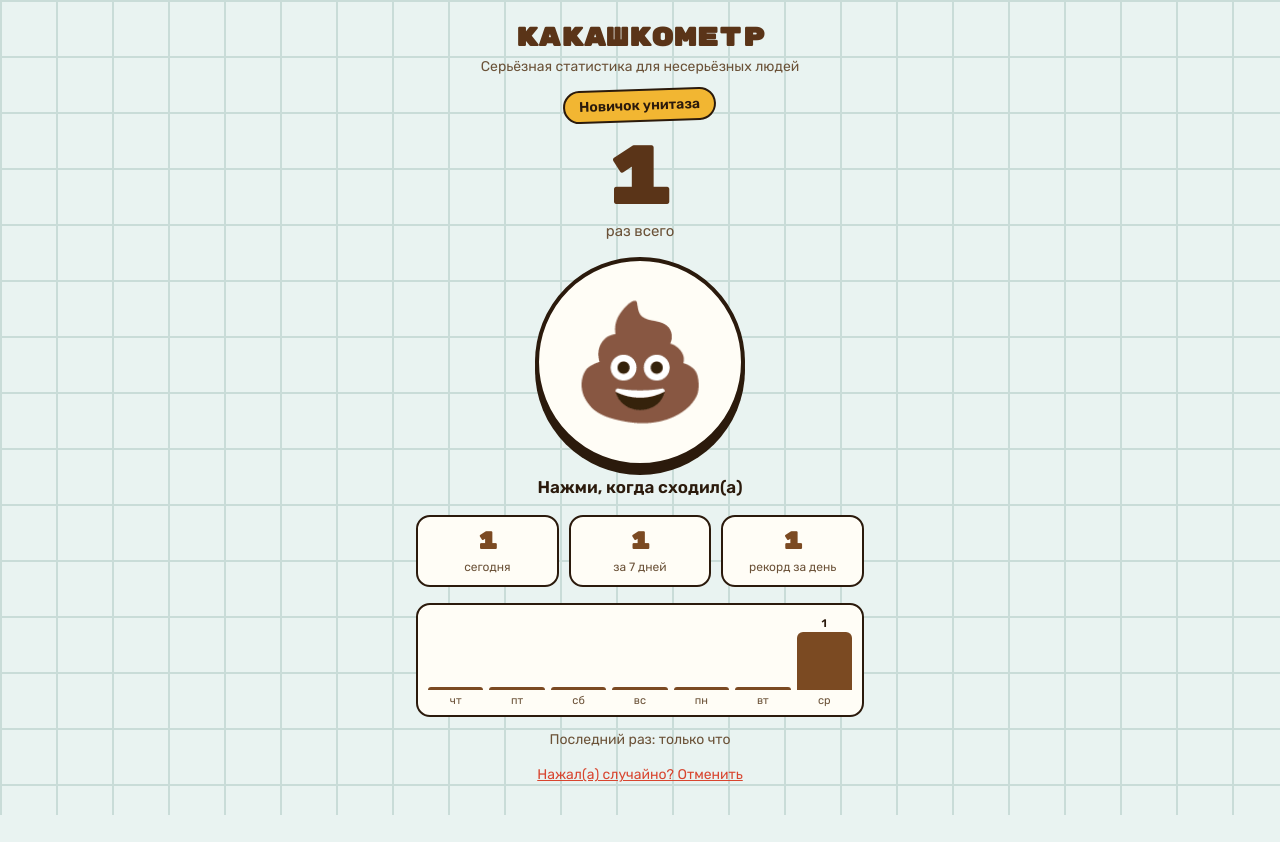
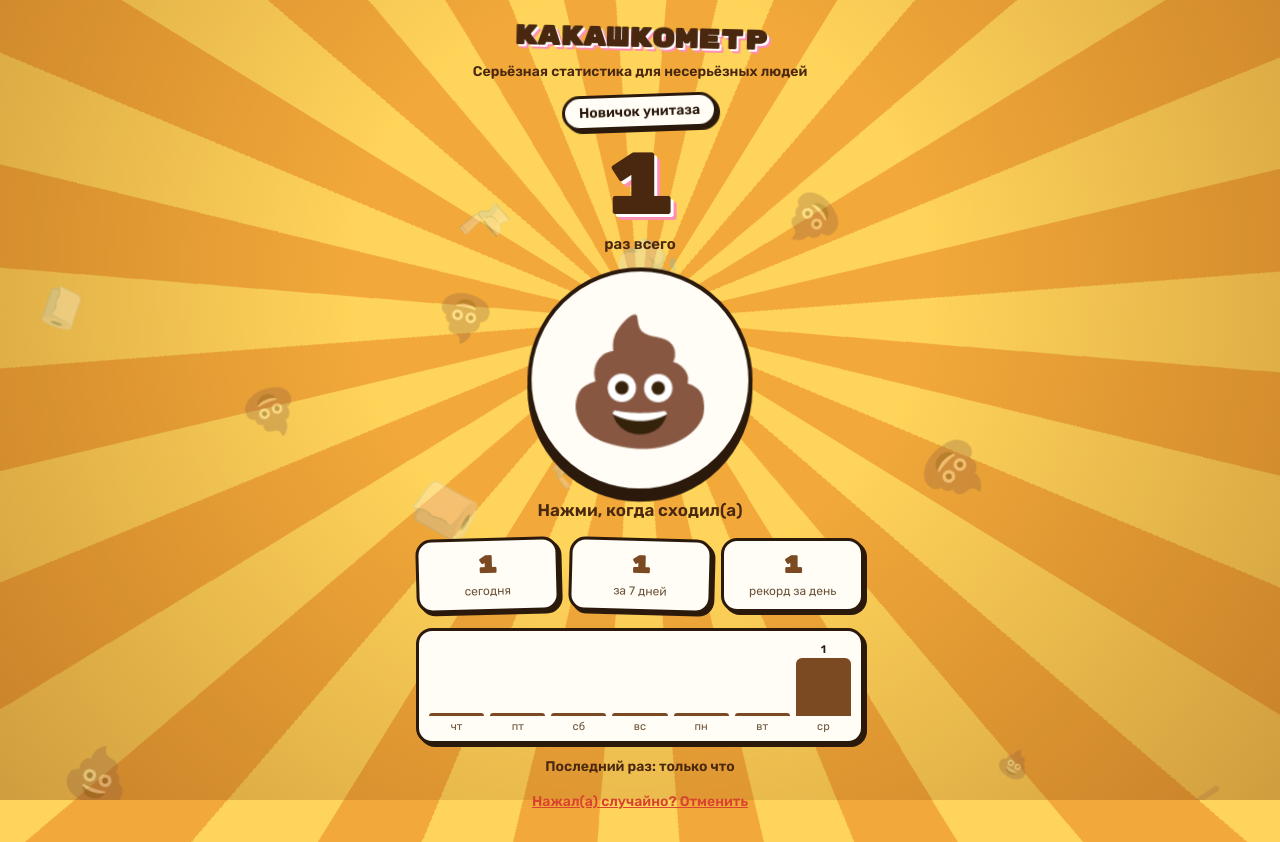
Before and after one commit to Yupilil/poop, a plain HTML site: page index.html in a window 1280 px wide. Both pictures are taken after a click on the button "Отметить поход". Before the commit the page ends 815 px from the top, so only its background shows below. Drawn offline with Linux system fonts and the light colour scheme.

Commit message:
Add files via upload

```diff
--- a/index.html
+++ b/index.html
@@ -7,100 +7,108 @@
 <script src="https://telegram.org/js/telegram-web-app.js"></script>
 <link href="https://fonts.googleapis.com/css2?family=Rubik:wght@400;600&family=Rubik+Mono+One&display=swap" rel="stylesheet">
 <style>
-:root{
-  --tile:#e9f3f1; --grout:#c9dcd8; --brown:#5a3418; --choc:#7b4a22;
-  --mustard:#f2b632; --paper:#fffdf6; --ink:#2b1a0c; --red:#d8452f;
-}
+:root{--brown:#4a2810;--choc:#7b4a22;--mustard:#f7c948;--paper:#fffdf6;--ink:#2b1a0c;--red:#d8452f;--pink:#ff8fb1}
 *{box-sizing:border-box;-webkit-tap-highlight-color:transparent}
-html,body{margin:0;min-height:100%}
-body{
-  font-family:'Rubik',system-ui,sans-serif;color:var(--ink);
-  background-color:var(--tile);
-  background-image:linear-gradient(var(--grout) 2px,transparent 2px),linear-gradient(90deg,var(--grout) 2px,transparent 2px);
-  background-size:56px 56px;
-  padding:env(safe-area-inset-top,0) 16px calc(env(safe-area-inset-bottom,0) + 24px);
-  max-width:480px;margin:0 auto;text-align:center;
-}
-h1{font-family:'Rubik Mono One',Impact,sans-serif;font-size:26px;margin:22px 0 4px;color:var(--brown);letter-spacing:.5px}
-.sub{margin:0 0 14px;font-size:14px;color:#6b5238}
-.rank{display:inline-block;background:var(--mustard);color:var(--ink);font-weight:600;font-size:14px;padding:6px 14px;border-radius:99px;border:2px solid var(--ink);transform:rotate(-2deg)}
-.total{font-family:'Rubik Mono One',Impact,sans-serif;font-size:84px;line-height:1;margin:14px 0 0;color:var(--brown)}
-.total small{display:block;font-family:'Rubik',sans-serif;font-size:15px;color:#6b5238;margin-top:4px}
-.btn{
-  position:relative;width:210px;height:210px;margin:18px auto 10px;border-radius:50%;
-  background:var(--paper);border:4px solid var(--ink);box-shadow:0 8px 0 var(--ink);
-  font-size:112px;line-height:1;cursor:pointer;display:block;padding:0;
-  transition:transform .08s,box-shadow .08s;
-}
-.btn:active,.btn.pop{transform:translateY(8px) scale(.96);box-shadow:0 0 0 var(--ink)}
-.cta{font-weight:600;font-size:17px;margin:4px 0 18px}
+html,body{margin:0;min-height:100%;overflow-x:hidden}
+body{font-family:'Rubik',system-ui,sans-serif;color:var(--ink);background:#f2b632}
+/* вращающиеся лучи */
+.rays{position:fixed;left:50%;top:40%;width:260vmax;height:260vmax;margin:-130vmax 0 0 -130vmax;z-index:0;
+  background:repeating-conic-gradient(#ffd45a 0 9deg,#f2a93a 9deg 18deg);animation:spin 90s linear infinite}
+.vig{position:fixed;inset:0;z-index:0;background:radial-gradient(circle at 50% 35%,transparent 35%,rgba(120,55,10,.35) 100%)}
+@keyframes spin{to{transform:rotate(360deg)}}
+/* плавающий фон */
+.bg{position:fixed;inset:0;z-index:1;pointer-events:none;overflow:hidden}
+.bg span{position:absolute;bottom:-60px;opacity:.28;animation:drift linear infinite}
+@keyframes drift{from{transform:translateY(0) rotate(0)}to{transform:translateY(-120vh) rotate(360deg)}}
+.app{position:relative;z-index:2;max-width:480px;margin:0 auto;text-align:center;
+  padding:env(safe-area-inset-top,0) 16px calc(env(safe-area-inset-bottom,0) + 24px)}
+h1{font-family:'Rubik Mono One',Impact,sans-serif;font-size:27px;margin:22px 0 4px;color:var(--brown);
+  text-shadow:2px 2px 0 #fff,4px 4px 0 var(--pink);display:inline-block;animation:wob 3s ease-in-out infinite}
+@keyframes wob{0%,100%{transform:rotate(-2deg)}50%{transform:rotate(2deg)}}
+.sub{margin:4px 0 14px;font-size:14px;font-weight:600;color:var(--brown)}
+.rank{display:inline-block;background:var(--paper);font-weight:600;font-size:14px;padding:6px 14px;border-radius:99px;border:3px solid var(--ink);box-shadow:3px 3px 0 var(--ink);transform:rotate(-2deg)}
+.total{font-family:'Rubik Mono One',Impact,sans-serif;font-size:88px;line-height:1;margin:14px 0 0;color:var(--brown);text-shadow:3px 3px 0 #fff,6px 6px 0 var(--pink)}
+.total small{display:block;font-family:'Rubik',sans-serif;font-size:15px;font-weight:600;text-shadow:none;margin-top:6px}
+.total.bump{animation:bump .35s}
+@keyframes bump{40%{transform:scale(1.25) rotate(-4deg)}}
+.btn{position:relative;width:220px;height:220px;margin:18px auto 10px;border-radius:50%;
+  background:var(--paper);border:4px solid var(--ink);box-shadow:0 9px 0 var(--ink);
+  font-size:120px;line-height:1;cursor:pointer;display:block;padding:0;transition:transform .08s,box-shadow .08s;animation:idle 2.2s ease-in-out infinite}
+@keyframes idle{0%,100%{transform:rotate(-3deg) scale(1)}50%{transform:rotate(3deg) scale(1.04)}}
+.btn:active{animation:none;transform:translateY(9px) scale(.95);box-shadow:0 0 0 var(--ink)}
+.cta{font-weight:600;font-size:17px;margin:6px 0 18px;color:var(--brown)}
 .stats{display:grid;grid-template-columns:repeat(3,1fr);gap:10px;margin-bottom:16px}
-.stat{background:var(--paper);border:2px solid var(--ink);border-radius:14px;padding:10px 4px}
+.stat{background:var(--paper);border:3px solid var(--ink);border-radius:16px;padding:10px 4px;box-shadow:3px 3px 0 var(--ink)}
+.stat:nth-child(2){transform:rotate(1.5deg)}.stat:nth-child(1){transform:rotate(-1.5deg)}
 .stat b{display:block;font-family:'Rubik Mono One',Impact,sans-serif;font-size:24px;color:var(--choc)}
 .stat span{font-size:12px;color:#6b5238}
-.week{background:var(--paper);border:2px solid var(--ink);border-radius:14px;padding:12px 10px 8px;margin-bottom:14px}
+.week{background:var(--paper);border:3px solid var(--ink);border-radius:16px;padding:12px 10px 8px;margin-bottom:14px;box-shadow:3px 3px 0 var(--ink)}
 .bars{display:flex;align-items:flex-end;justify-content:space-between;height:90px;gap:6px}
 .bar{flex:1;display:flex;flex-direction:column;justify-content:flex-end;align-items:center;height:100%;font-size:11px;color:#6b5238}
 .bar i{display:block;width:100%;background:var(--choc);border-radius:6px 6px 0 0;min-height:3px;transition:height .25s}
 .bar em{font-style:normal;font-weight:600;color:var(--ink);margin-bottom:2px}
 .bar u{text-decoration:none;margin-top:4px}
-.last{font-size:14px;color:#6b5238;margin:0 0 10px}
-.undo{background:none;border:0;font:inherit;font-size:14px;color:var(--red);text-decoration:underline;padding:8px;cursor:pointer}
+.last{font-size:14px;font-weight:600;color:var(--brown);margin:0 0 10px}
+.undo{background:none;border:0;font:inherit;font-size:14px;font-weight:600;color:var(--red);text-decoration:underline;padding:8px;cursor:pointer}
 .undo:disabled{opacity:.35}
-.float{position:fixed;font-size:34px;pointer-events:none;animation:up .9s ease-out forwards}
-@keyframes up{from{opacity:1;transform:translateY(0) rotate(0)}to{opacity:0;transform:translateY(-140px) rotate(25deg)}}
-@media (prefers-reduced-motion:reduce){.float{animation:none;display:none}.btn{transition:none}}
+.float{position:fixed;font-size:34px;pointer-events:none;z-index:5;animation:up .9s ease-out forwards}
+@keyframes up{from{opacity:1;transform:translateY(0) rotate(0)}to{opacity:0;transform:translateY(-150px) rotate(30deg)}}
+/* праздник каждые 10 */
+.rain{position:fixed;top:-60px;z-index:20;pointer-events:none;animation:fall linear forwards}
+@keyframes fall{to{transform:translateY(115vh) rotate(var(--r))}}
+.party{position:fixed;inset:0;z-index:30;display:flex;align-items:center;justify-content:center;pointer-events:none}
+.party div{background:var(--paper);border:4px solid var(--ink);box-shadow:6px 6px 0 var(--ink);border-radius:22px;padding:18px 22px;max-width:86%;text-align:center;animation:pop 2.6s forwards}
+.party big{display:block;font-family:'Rubik Mono One',Impact,sans-serif;font-size:34px;color:var(--brown);text-shadow:2px 2px 0 var(--pink)}
+.party p{margin:8px 0 0;font-weight:600;font-size:16px}
+@keyframes pop{0%{transform:scale(0) rotate(-15deg)}12%{transform:scale(1.15) rotate(4deg)}20%{transform:scale(1) rotate(-2deg)}85%{transform:scale(1) rotate(2deg);opacity:1}100%{transform:scale(.6);opacity:0}}
+.shake{animation:shake .6s}
+@keyframes shake{20%{transform:translate(-6px,3px) rotate(-1deg)}40%{transform:translate(6px,-3px) rotate(1deg)}60%{transform:translate(-5px,2px)}80%{transform:translate(4px,-2px)}}
+@media (prefers-reduced-motion:reduce){.rays,.bg span,h1,.btn,.float,.rain,.shake{animation:none!important}.rain,.float{display:none}}
 </style>
 </head>
 <body>
+<div class="rays"></div><div class="vig"></div><div class="bg" id="bg"></div>
+<div class="app" id="app">
 <h1>Какашкометр</h1>
 <p class="sub">Серьёзная статистика для несерьёзных людей</p>
 <div class="rank" id="rank">…</div>
-<div class="total"><span id="total">0</span><small>раз всего</small></div>
-
+<div class="total" id="totalBox"><span id="total">0</span><small>раз всего</small></div>
 <button class="btn" id="btn" aria-label="Отметить поход">💩</button>
 <div class="cta">Нажми, когда сходил(а)</div>
-
 <div class="stats">
   <div class="stat"><b id="today">0</b><span>сегодня</span></div>
   <div class="stat"><b id="week">0</b><span>за 7 дней</span></div>
   <div class="stat"><b id="best">0</b><span>рекорд за день</span></div>
 </div>
-
 <div class="week"><div class="bars" id="bars"></div></div>
-
 <p class="last" id="last"></p>
 <button class="undo" id="undo">Нажал(а) случайно? Отменить</button>
+</div>
 
 <script>
 const tg = window.Telegram && Telegram.WebApp;
-if (tg) { try { tg.ready(); tg.expand(); tg.setHeaderColor('#e9f3f1'); tg.setBackgroundColor('#e9f3f1'); } catch(e){} }
+if (tg) { try { tg.ready(); tg.expand(); tg.setHeaderColor('#f2b632'); tg.setBackgroundColor('#f2b632'); } catch(e){} }
 
 const KEY = 'poop_v1';
 let state = { t: 0, d: {}, l: 0 };
+const hasCloud = () => tg && tg.CloudStorage && tg.isVersionAtLeast && tg.isVersionAtLeast('6.9');
 
-// Хранилище: облако Telegram (синхронизируется между устройствами), запасной вариант — localStorage
 function load(cb){
   const done = raw => { try { if (raw) state = Object.assign(state, JSON.parse(raw)); } catch(e){} cb(); };
-  if (tg && tg.CloudStorage && tg.isVersionAtLeast && tg.isVersionAtLeast('6.9')) {
-    tg.CloudStorage.getItem(KEY, (err, v) => done(err ? null : v));
-  } else {
-    let v = null; try { v = localStorage.getItem(KEY); } catch(e){}
-    done(v);
-  }
+  if (hasCloud()) tg.CloudStorage.getItem(KEY, (err, v) => done(err ? null : v));
+  else { let v = null; try { v = localStorage.getItem(KEY); } catch(e){} done(v); }
 }
 function save(){
   const raw = JSON.stringify(state);
-  if (tg && tg.CloudStorage && tg.isVersionAtLeast && tg.isVersionAtLeast('6.9')) {
-    tg.CloudStorage.setItem(KEY, raw, () => {});
-  } else {
-    try { localStorage.setItem(KEY, raw); } catch(e){}
-  }
+  if (hasCloud()) tg.CloudStorage.setItem(KEY, raw, () => {});
+  else { try { localStorage.setItem(KEY, raw); } catch(e){} }
 }
 
 const pad = n => String(n).padStart(2,'0');
 const dayKey = dt => dt.getFullYear()+'-'+pad(dt.getMonth()+1)+'-'+pad(dt.getDate());
 const $ = id => document.getElementById(id);
+const rnd = (a,b) => a + Math.random() * (b - a);
+const EMO = ['💩','💩','💩','🧻','💨','🚽','🪠'];
 
 function rankFor(n){
   if (n === 0) return 'Трон ждёт тебя';
@@ -150,20 +158,59 @@ function render(){
   $('last').textContent = ago(state.l);
   $('undo').disabled = !(state.d[today] > 0);
 }
-
 function prune(){
   const keys = Object.keys(state.d).sort();
   while (keys.length > 90) delete state.d[keys.shift()];
 }
 
+// фон: медленно плывущие какашки
+(function(){
+  let h = '';
+  for (let i = 0; i < 14; i++) {
+    h += '<span style="left:' + rnd(0,95).toFixed(0) + '%;font-size:' + rnd(24,56).toFixed(0) + 'px;animation-duration:' + rnd(14,30).toFixed(0) + 's;animation-delay:-' + rnd(0,30).toFixed(0) + 's">' + EMO[i % EMO.length] + '</span>';
+  }
+  $('bg').innerHTML = h;
+})();
+
 function burst(x, y){
   const el = document.createElement('div');
   el.className = 'float';
-  el.textContent = ['💩','💩','🧻','💨','🚽'][Math.floor(Math.random() * 5)];
-  el.style.left = (x - 17 + (Math.random() * 80 - 40)) + 'px';
+  el.textContent = EMO[Math.floor(Math.random() * EMO.length)];
+  el.style.left = (x - 17 + rnd(-40,40)) + 'px';
   el.style.top = (y - 17) + 'px';
   document.body.appendChild(el);
   setTimeout(() => el.remove(), 950);
+}
+
+const PARTY = [
+  'Унитаз гордится тобой!','Фаянсовый друг рукоплещет!','Сантехники в панике!',
+  'Бумага ещё осталась? Проверь!','Вот это продуктивность!','Туалетный марафонец!',
+  'Легенда санузла!','Ты в одном шаге от Нобелевки (по какашкам)!','Канализация шлёт привет!'
+];
+function celebrate(n){
+  // дождь из какашек
+  for (let i = 0; i < 45; i++) {
+    const r = document.createElement('div');
+    r.className = 'rain';
+    r.textContent = EMO[Math.floor(Math.random() * EMO.length)];
+    r.style.left = rnd(-2,96) + '%';
+    r.style.fontSize = rnd(28,64) + 'px';
+    r.style.setProperty('--r', rnd(-540,540) + 'deg');
+    r.style.animationDuration = rnd(1.6,3.2) + 's';
+    r.style.animationDelay = rnd(0,1.2) + 's';
+    document.body.appendChild(r);
+    setTimeout(() => r.remove(), 4800);
+  }
+  // плашка
+  const p = document.createElement('div');
+  p.className = 'party';
+  p.innerHTML = '<div><big>💩 ' + n + '! 💩</big><p>' + PARTY[(n / 10 - 1) % PARTY.length] + '</p></div>';
+  document.body.appendChild(p);
+  setTimeout(() => p.remove(), 2700);
+  // тряска экрана
+  const app = $('app'); app.classList.add('shake');
+  setTimeout(() => app.classList.remove('shake'), 650);
+  try { tg && tg.HapticFeedback && tg.HapticFeedback.notificationOccurred('success'); } catch(_){}
 }
 
 $('btn').addEventListener('click', e => {
@@ -171,9 +218,11 @@ $('btn').addEventListener('click', e => {
   state.d[k] = (state.d[k] || 0) + 1;
   state.t += 1; state.l = Date.now();
   prune(); save(); render();
+  const tb = $('totalBox'); tb.classList.remove('bump'); void tb.offsetWidth; tb.classList.add('bump');
   const r = e.currentTarget.getBoundingClientRect();
   burst(r.left + r.width / 2, r.top + 40);
   try { tg && tg.HapticFeedback && tg.HapticFeedback.impactOccurred('heavy'); } catch(_){}
+  if (state.t % 10 === 0) celebrate(state.t);
 });
 
 $('undo').addEventListener('click', () => {
```
